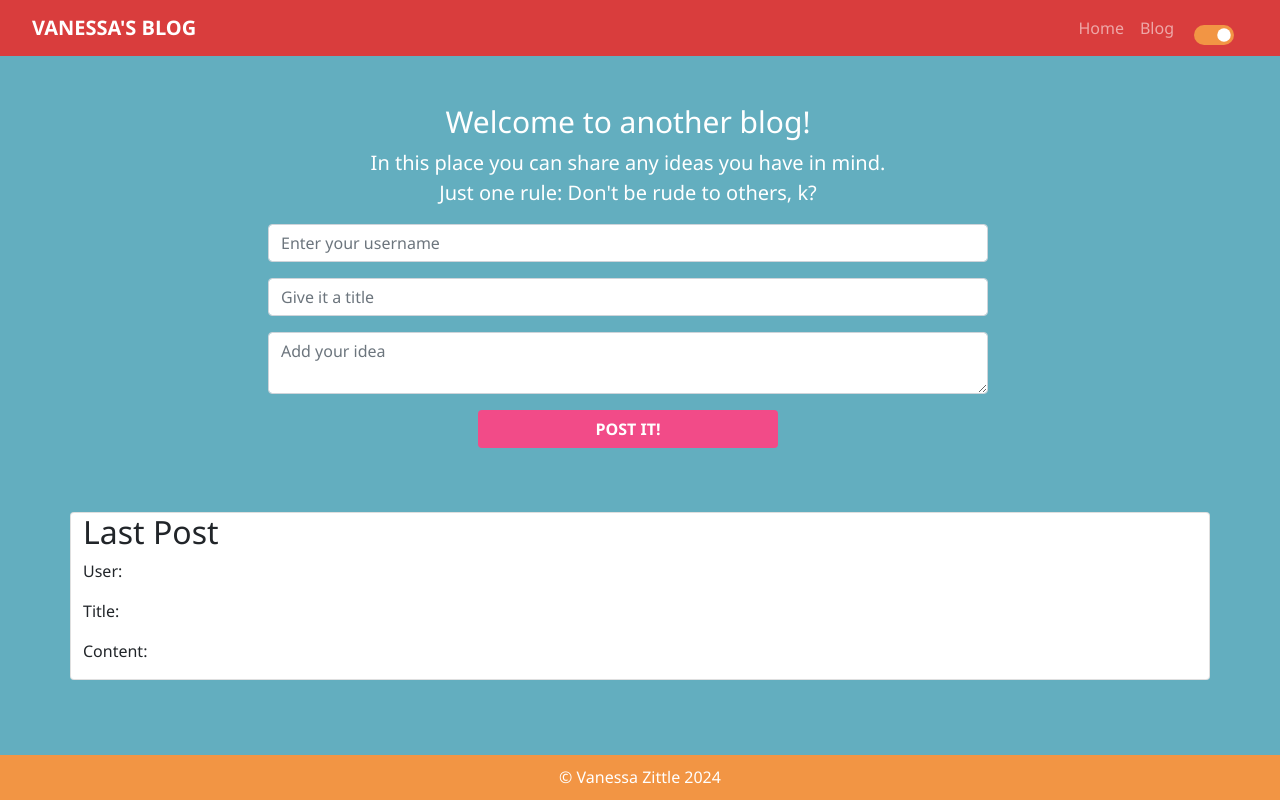
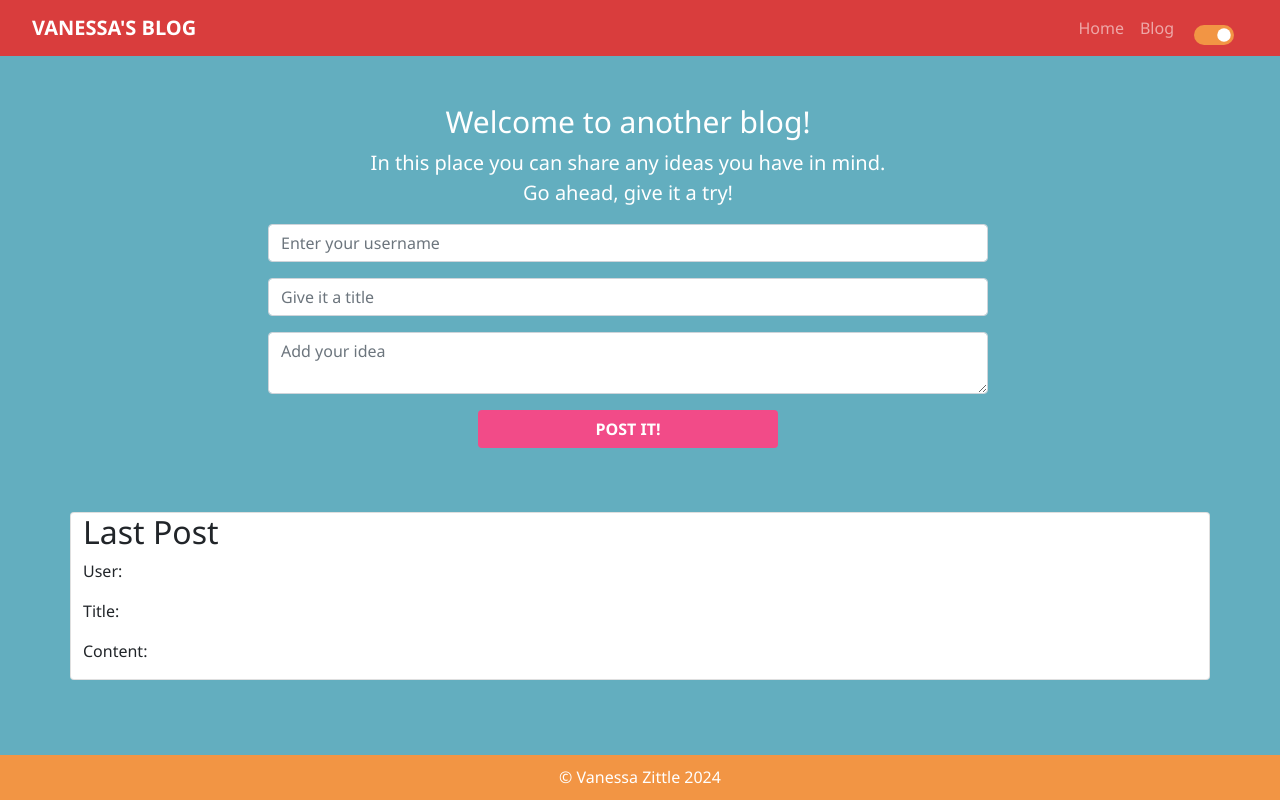
Before and after one commit to VanZittle/Vanessa-s-PersonalBlog, a plain HTML site: page index.html in a window 1280 px wide. Drawn offline with nearby package versions, Linux system fonts and the light colour scheme.

```diff
--- a/index.html
+++ b/index.html
@@ -48,7 +48,7 @@
             <div class="col-8 text-center">
               <h1>Welcome to another blog!</h1>
               <p class="lead">
-                In this place you can share any ideas you have in mind.<br>Just one rule: Don't be rude to others, k?
+                In this place you can share any ideas you have in mind.<br>Go ahead, give it a try!
               </p>
             </div>
             <!-- Here is where posts can be submitted -->
```
